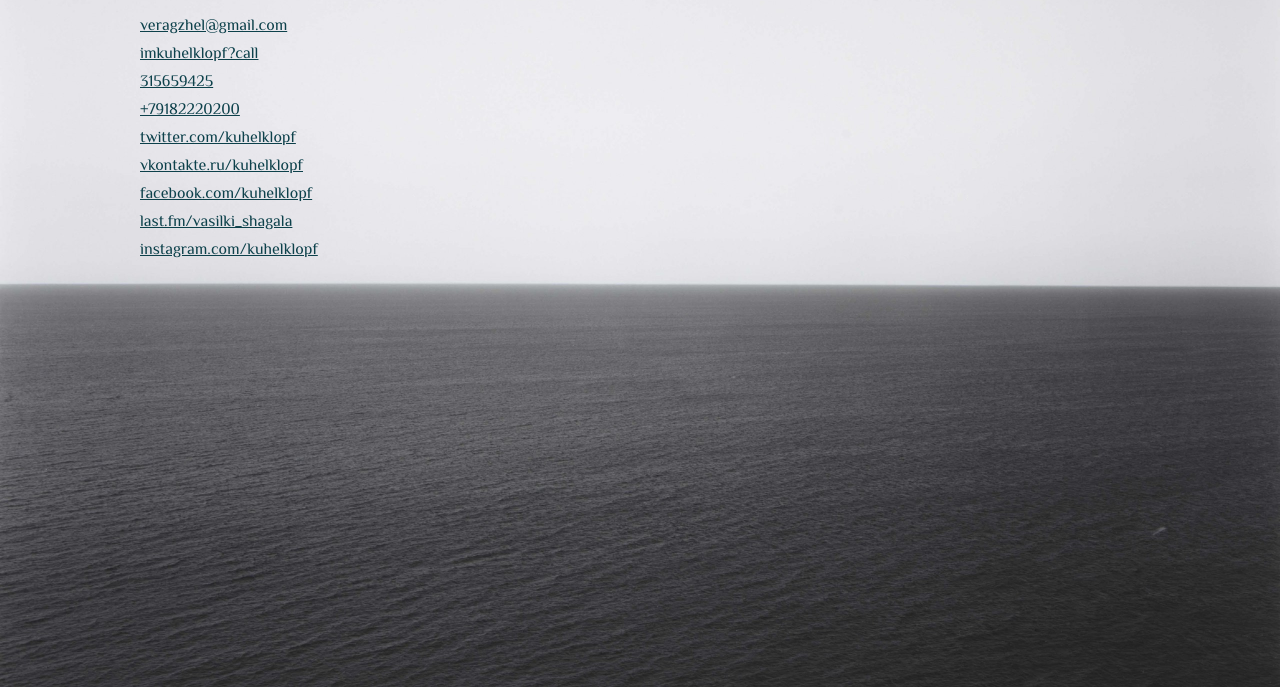
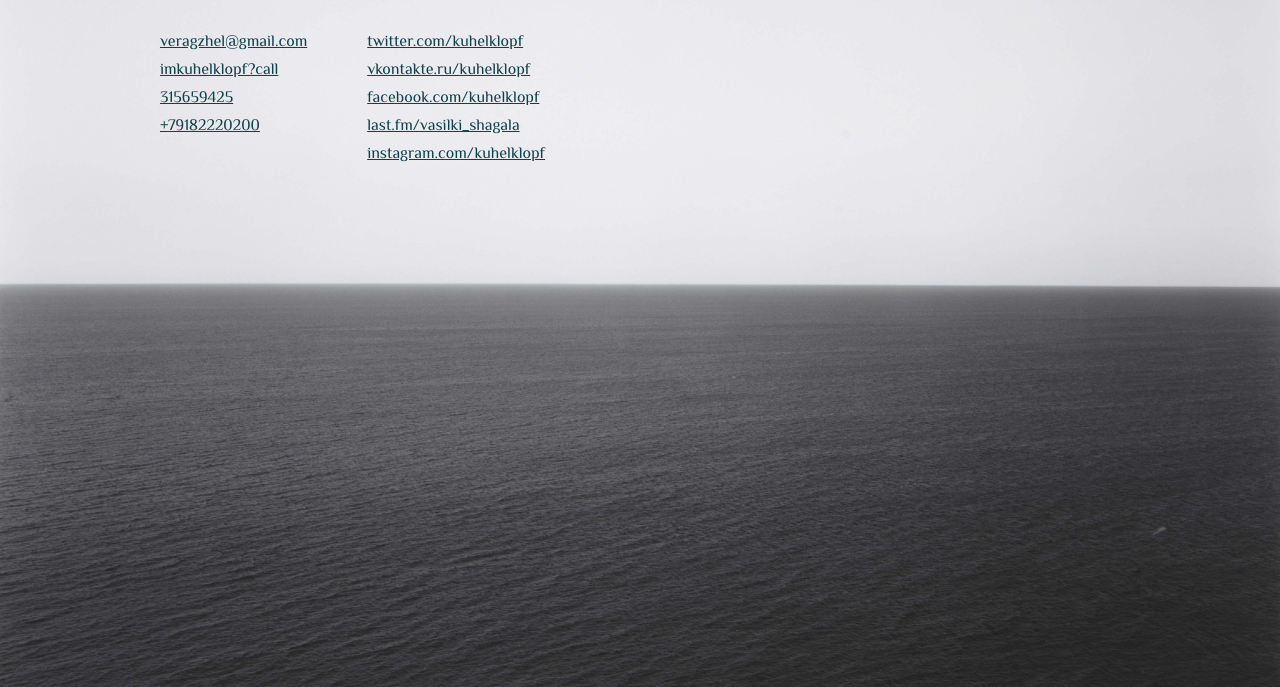
Before and after one commit to boxfrommars/veragzhel, a plain HTML site: page public/index.htm in a window 1280 px wide. Shown: the part 113-800 px from the top of the page. Drawn offline with Linux system fonts and the light colour scheme.

Commit message:
two column

```diff
--- a/public/index.htm
+++ b/public/index.htm
@@ -22,7 +22,7 @@
         body {
             padding: 20px 40px;
             margin: 20px auto;
-            max-width: 1000px;
+            max-width: 960px;
         }
 
         h1 {
@@ -42,15 +42,22 @@
         ul li {
             padding: 10px 0 0;
         }
+
+        .links {
+            float: left;
+            padding-right: 60px;
+        }
     </style>
 </head>
 <body>
 <header><h1>Vera Gzhel</h1></header>
-<ul>
+<ul class="links">
     <li><a href="mailto:veragzhel@gmail.com">veragzhel@gmail.com</a></li>
     <li><a href="skype:imkuhelklopf">imkuhelklopf?call</a></li>
     <li><a href="315659425">315659425</a></li>
     <li><a href="tel:+79182220200">+79182220200</a></li>
+</ul>
+<ul class="links">
     <li><a href="https://twitter.com/kuhelklopf">twitter.com/kuhelklopf</a></li>
     <li><a href="https://vk.com/kuhel_klopf">vkontakte.ru/kuhelklopf</a></li>
     <li><a href="https://www.facebook.com/kuhelklopf">facebook.com/kuhelklopf</a></li>
```
